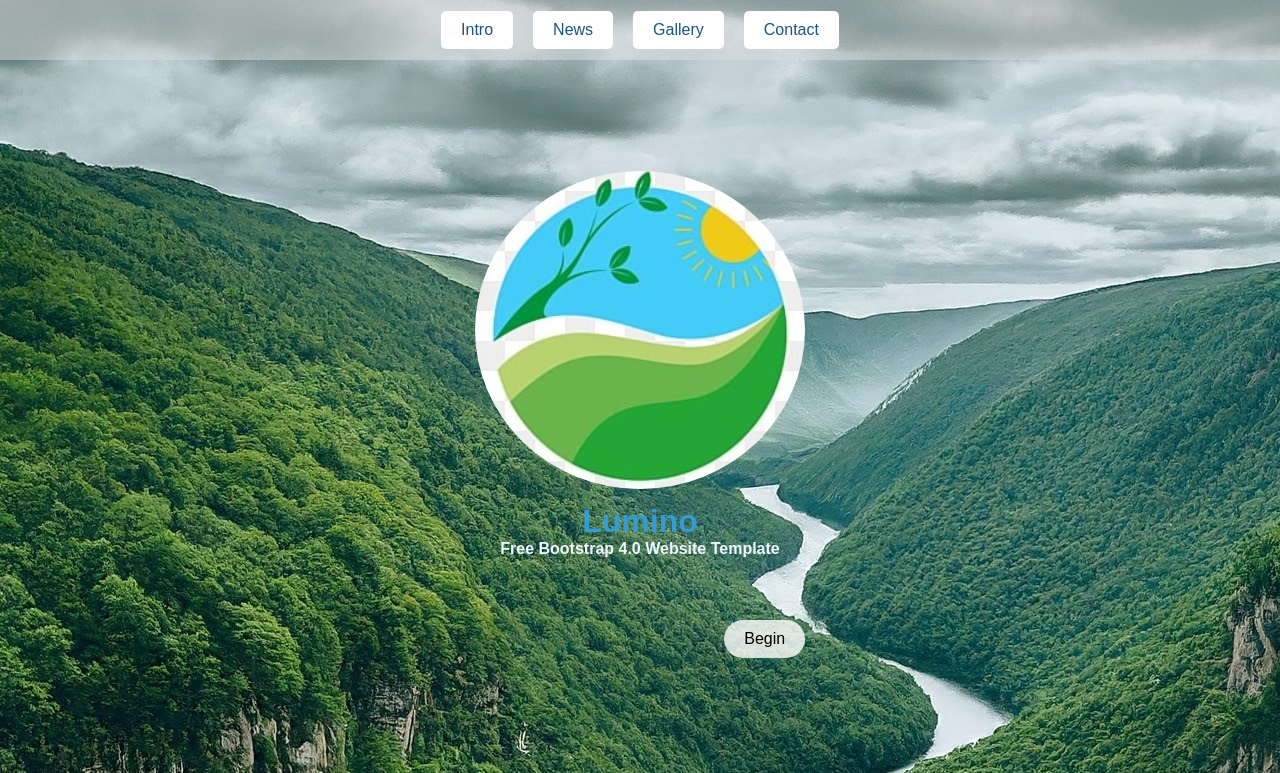
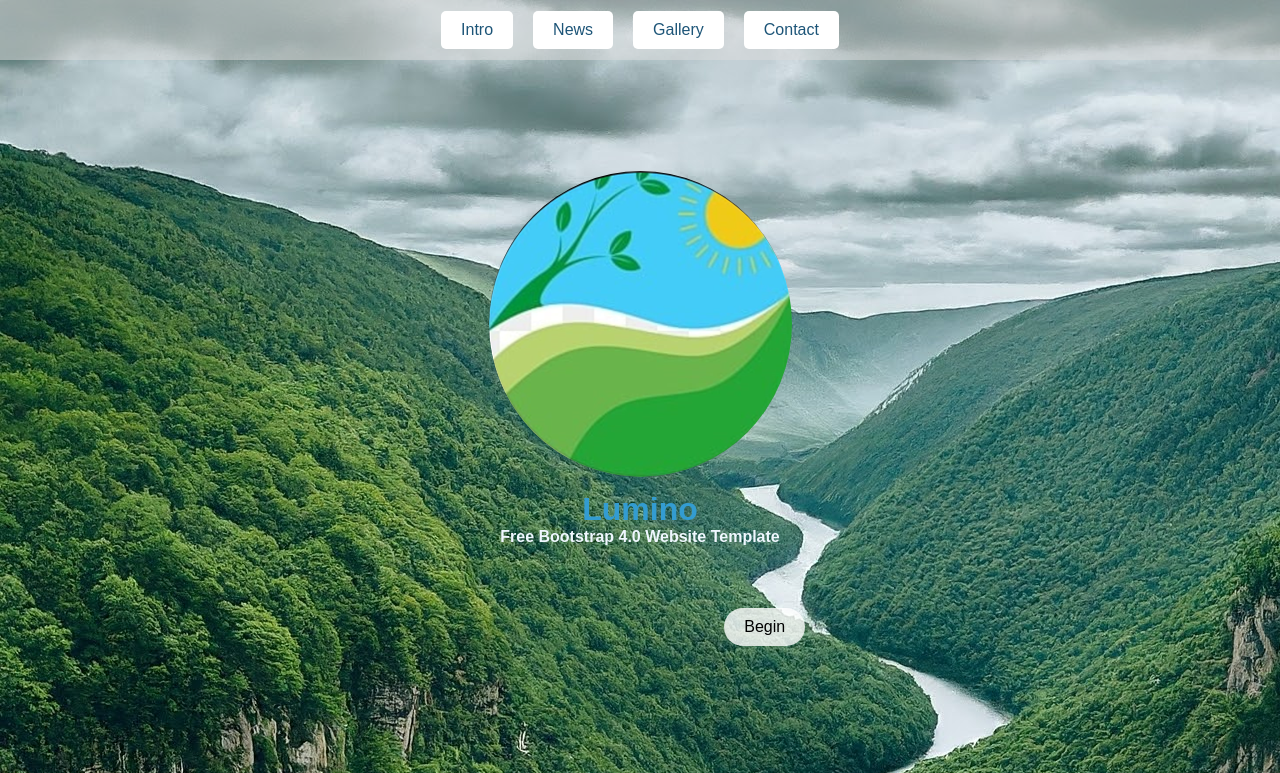
Before and after one commit to elurisushma/FAD_Team_2, a plain HTML site: page index.html in a window 1280 px wide. Shown: the top 773 px of the page. Drawn offline with Linux system fonts and the light colour scheme.

Commit message:
Update index.html

```diff
--- a/index.html
+++ b/index.html
@@ -102,7 +102,7 @@
 
     <!-- Logo and Intro Section -->
     <div class="logo-container">
-        <img src="logo1.png" alt="Lumino Logo">
+        <img src="main_logo_1.png" alt="Lumino Logo">
         <h1>Lumino</h1>
         <p><b>Free Bootstrap 4.0 Website Template</b></p>
     </div>
```
